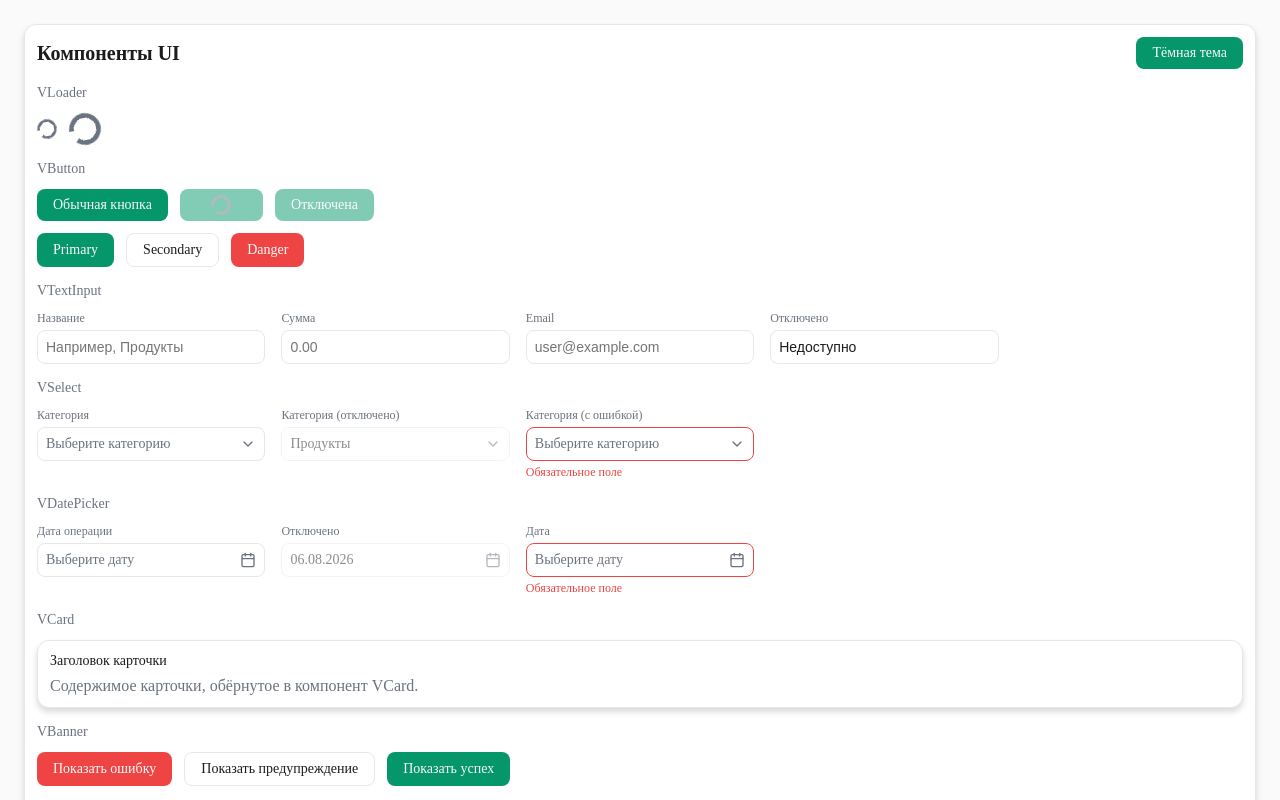
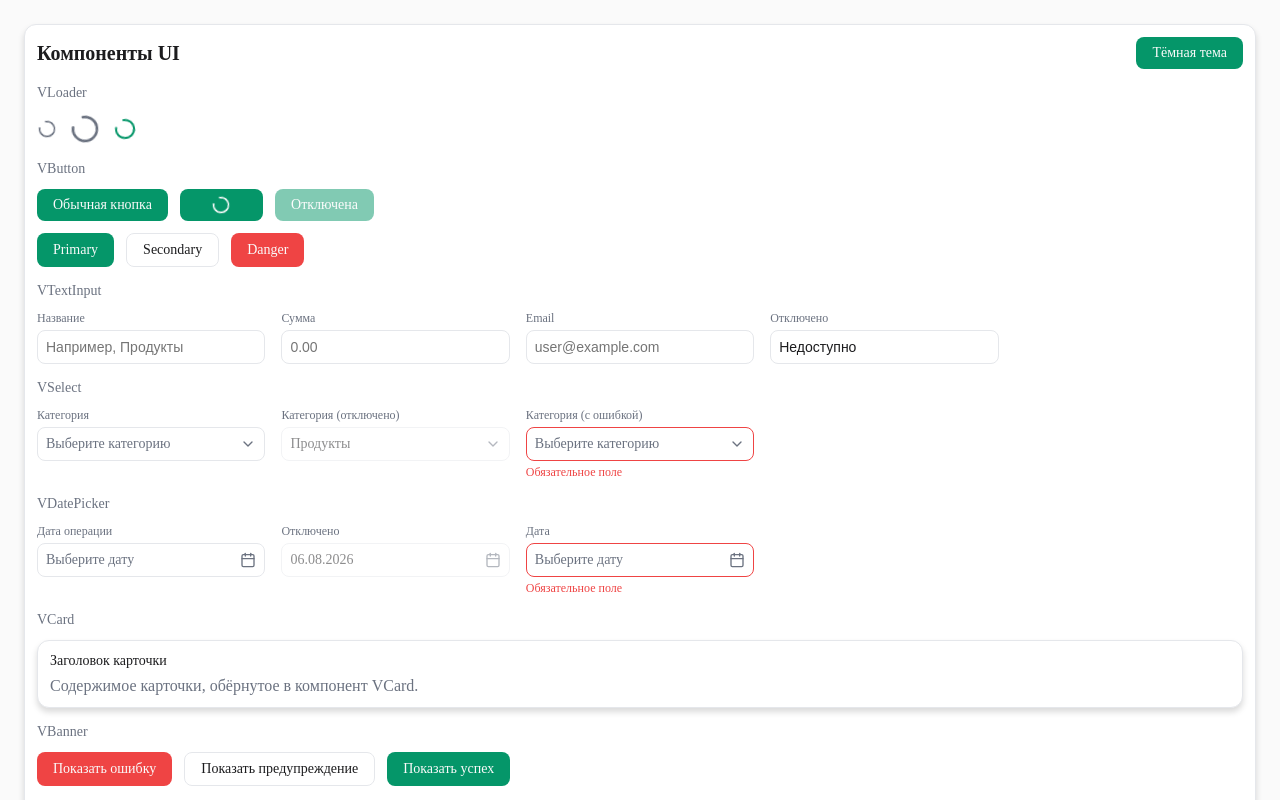
Before and after one commit to VladAvseev/my-budget-web, a React (Vite) app: page / in a window 1280 px wide. Shown: the top 800 px of the page. Built offline with nearby package versions, Linux system fonts and the light colour scheme.

Commit message:
update VLoader

```diff
--- /dev/null
+++ b/src/shared/icons/LoaderIcon.tsx
@@ -0,0 +1,16 @@
+import type { IconProps } from './types';
+
+export const LoaderIcon = ({ size = 16, color = 'currentColor', style }: IconProps) => (
+  <svg
+    width={size}
+    height={size}
+    viewBox="0 0 24 24"
+    fill="none"
+    stroke={color}
+    strokeWidth="2"
+    strokeLinecap="round"
+    style={style}
+  >
+    <path d="M21 12a9 9 0 1 1-6.219-8.56" />
+  </svg>
+);
--- a/src/shared/icons/index.ts
+++ b/src/shared/icons/index.ts
@@ -3,4 +3,5 @@ export { ChevronDownIcon } from './ChevronDownIcon';
 export { ChevronLeftIcon } from './ChevronLeftIcon';
 export { ChevronRightIcon } from './ChevronRightIcon';
 export { ClearIcon } from './ClearIcon';
+export { LoaderIcon } from './LoaderIcon';
 export type { IconProps } from './types';
--- a/src/shared/ui/UIExample/examples/VLoaderExample.tsx
+++ b/src/shared/ui/UIExample/examples/VLoaderExample.tsx
@@ -11,7 +11,8 @@ export const VLoaderExample = () => {
       </div>
       <div style={{ display: 'flex', gap: styles.spacing.m, alignItems: 'center' }}>
         <VLoader />
-        <VLoader size="32px" />
+        <VLoader size={32} />
+        <VLoader size={24} color={styles.colors.accent} />
       </div>
     </div>
   );
--- a/src/shared/ui/VButton/VButton.tsx
+++ b/src/shared/ui/VButton/VButton.tsx
@@ -67,7 +67,7 @@ export const VButton = ({
         color,
         border,
         cursor: disabled ? 'not-allowed' : 'pointer',
-        opacity: disabled ? 0.5 : 1,
+        opacity: isDisabled && !isLoading ? 0.5 : 1,
         transition: 'background-color 0.15s ease, color 0.15s ease',
         ...style,
       }}
@@ -96,7 +96,7 @@ export const VButton = ({
             pointerEvents: 'none',
           }}
         >
-          <VLoader />
+          <VLoader color={color} />
         </span>
       )}
     </button>
--- a/src/shared/ui/VLoader/VLoader.tsx
+++ b/src/shared/ui/VLoader/VLoader.tsx
@@ -1,26 +1,39 @@
+import { useEffect, useState, type CSSProperties } from 'react';
+import { LoaderIcon } from '@/shared/icons';
 import { useThemeStyles } from '@/shared/theme';
 
 export interface VLoaderProps {
-  size?: string;
+  size?: number;
+  color?: string;
+  style?: CSSProperties;
 }
 
-export const VLoader = ({ size = '20px' }: VLoaderProps) => {
+export const VLoader = ({ size = 20, color, style }: VLoaderProps) => {
   const styles = useThemeStyles();
+  const [prefersReducedMotion, setPrefersReducedMotion] = useState(
+    () =>
+      typeof window !== 'undefined' &&
+      window.matchMedia('(prefers-reduced-motion: reduce)').matches,
+  );
+
+  useEffect(() => {
+    const mediaQuery = window.matchMedia('(prefers-reduced-motion: reduce)');
+    const handleChange = (event: MediaQueryListEvent) => setPrefersReducedMotion(event.matches);
+    mediaQuery.addEventListener('change', handleChange);
+    return () => mediaQuery.removeEventListener('change', handleChange);
+  }, []);
 
   return (
     <span
       role="status"
       aria-label="Загрузка"
-      style={{
-        display: 'inline-block',
-        width: size,
-        height: size,
-        borderRadius: styles.radius.round,
-        background: `conic-gradient(from 0deg, ${styles.colors.textSecondary} 0deg 315deg, transparent 315deg 360deg)`,
-        WebkitMask: 'radial-gradient(circle closest-side, transparent 0 70%, #000 70% 100%)',
-        mask: 'radial-gradient(circle closest-side, transparent 0 70%, #000 70% 100%)',
-        animation: 'vloader-spin 1s linear infinite',
-      }}
-    />
+      style={{ display: 'inline-flex', alignItems: 'center', justifyContent: 'center', ...style }}
+    >
+      <LoaderIcon
+        size={size}
+        color={color ?? styles.colors.textSecondary}
+        style={{ animation: prefersReducedMotion ? 'none' : 'vloader-spin 1s linear infinite' }}
+      />
+    </span>
   );
 };
```
